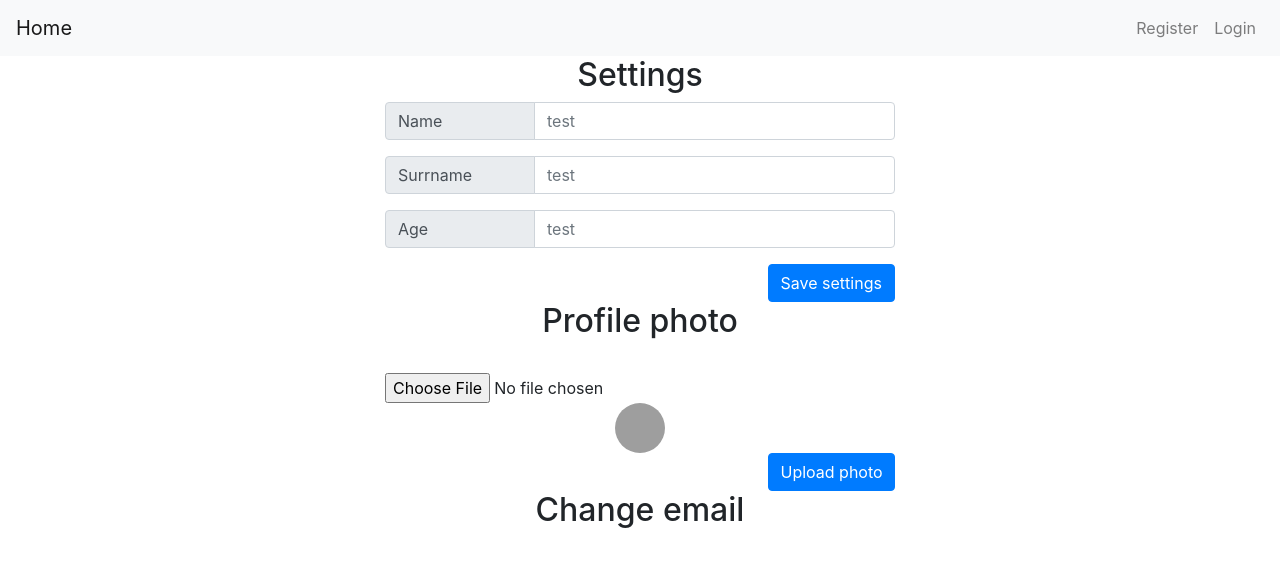
After one commit to slawek367/ZSL-Robotyka, a Flask app: page /settings in a window 1280 px wide. The commit adds this page. Shown: the top 567 px of the page. Run offline with Flask 2, Linux system fonts and the light colour scheme; some libraries are stand-ins or nearby versions; grey boxes are pictures that could not be loaded.

Commit message:
Added settings page

```diff
--- a/flask_tutorial2/app.py
+++ b/flask_tutorial2/app.py
@@ -14,10 +14,11 @@ def login():
         user_password = db.get_user_password(request.form['username'])[0]
         if request.form['password'] == user_password:
             session['logged_in'] = True
-            flash('You were successfully logged in')
-            return render_template('login.html')
+            session['user'] = request.form['username']
+            return redirect(url_for('index'))
         else:
             session['logged_in'] = False
+            session['user'] = False
             flash('You typed wrong username or password!')
             return render_template('login.html')
     else:
@@ -38,9 +39,19 @@ def register():
 
     return render_template('register.html')
 
+@app.route('/settings', methods=['GET', 'POST'])
+def settings():
+    db = Database()
+    if request.method == 'POST':
+        pass
+    else:
+        return render_template('settings.html')
+
+
 @app.route('/logout', methods=['GET'])
 def logout():
     session['logged_in'] = False
+    session['user'] = False
     return redirect(url_for('index'))
 
 if __name__ == '__main__':
--- /dev/null
+++ b/flask_tutorial2/static/css/main.css
@@ -0,0 +1,14 @@
+.input_label {
+     width: 150px;
+}
+
+.avatar {
+    vertical-align: middle;
+    width: 50px;
+    height: 50px;
+    border-radius: 50%;
+}
+
+#profile {
+    display: inline;
+}
--- a/flask_tutorial2/templates/layout.html
+++ b/flask_tutorial2/templates/layout.html
@@ -7,6 +7,7 @@
 
     <!-- Bootstrap CSS -->
     <link rel="stylesheet" href="https://maxcdn.bootstrapcdn.com/bootstrap/4.0.0/css/bootstrap.min.css" integrity="sha384-Gn5384xqQ1aoWXA+058RXPxPg6fy4IWvTNh0E263XmFcJlSAwiGgFAW/dAiS6JXm" crossorigin="anonymous">
+    <link rel="stylesheet" href="{{ url_for('static', filename='css/main.css') }}">
     <title>Layout!</title>
   </head>
   <body>
--- a/flask_tutorial2/templates/navbar.html
+++ b/flask_tutorial2/templates/navbar.html
@@ -3,6 +3,7 @@
     <ul class="navbar-nav ml-auto">
 
         {% if 'logged_in' in session and session['logged_in'] == True %}
+            <li class="nav-item"><a class="nav-link" href="/settings">Settings</a></li>
             <li class="nav-item"><a class="nav-link" href="/logout">Logout</a></li>
         {% else %}
             <li class="nav-item"><a class="nav-link" href="/register">Register</a></li>
--- /dev/null
+++ b/flask_tutorial2/templates/settings.html
@@ -0,0 +1,45 @@
+{% extends 'layout.html' %} {% block body %}
+<div class="container text-center">
+  <h2>Settings</h2>
+  <form action="/settings" method="POST" class="col-md-6 offset-md-3">
+    <div class="input-group mb-3">
+      <div class="input-group-prepend">
+        <span class="input-group-text input_label" id="basic-addon3">Name</span>
+      </div>
+      <input name="name" placeholder="test" type="text" class="form-control" id="basic-url" aria-describedby="basic-addon3">
+    </div>
+    <div class="input-group mb-3">
+      <div class="input-group-prepend">
+        <span class="input-group-text input_label" id="basic-addon3">Surrname</span>
+      </div>
+      <input name="surrname" placeholder="test" type="text" class="form-control" id="basic-url" aria-describedby="basic-addon3">
+    </div>
+    <div class="input-group mb-3">
+      <div class="input-group-prepend">
+        <span class="input-group-text input_label" id="basic-addon3">Age</span>
+      </div>
+      <input name="age" placeholder="test" type="number" class="form-control" id="basic-url" aria-describedby="basic-addon3">
+    </div>
+    <button class="btn btn-md btn-primary btn-block col-md-3 offset-md-9" type="submit">Save settings</button>
+  </form>
+  <h2>Profile photo</h2><br>
+  <form action="/settings/profile" method="POST" class="col-md-6 offset-md-3">
+      <div>
+          <div>
+            <input name="profile_photo" type="file" class="form-control-file" id="get_profile_photo">
+          </div>
+          <div>
+              <img src="http://img.ecomteam.ro/2017/img/ecomteam_fb/assets/fb.jpg" alt="Avatar" class="avatar">
+          </div>
+      </div>
+      <button class="btn btn-md btn-primary btn-block col-md-3 offset-md-9" type="submit">Upload photo</button>
+  </form>
+  <!-- http://plugins.krajee.com/file-avatar-upload-demo -->
+  <h2>Change email</h2><br>
+  <div>
+    {% with messages = get_flashed_messages() %} {% if messages %}
+    <div class="alert alert-success">{{ messages[0] }}</div>
+    {% endif %} {% endwith %}
+  </div>
+</div>
+{% endblock %}
```
